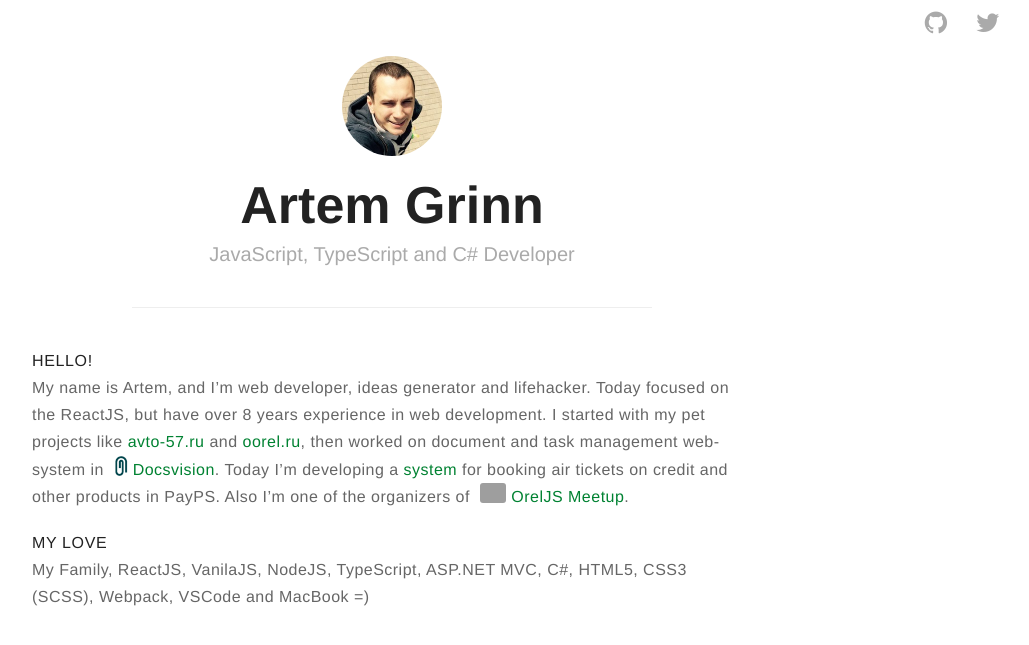
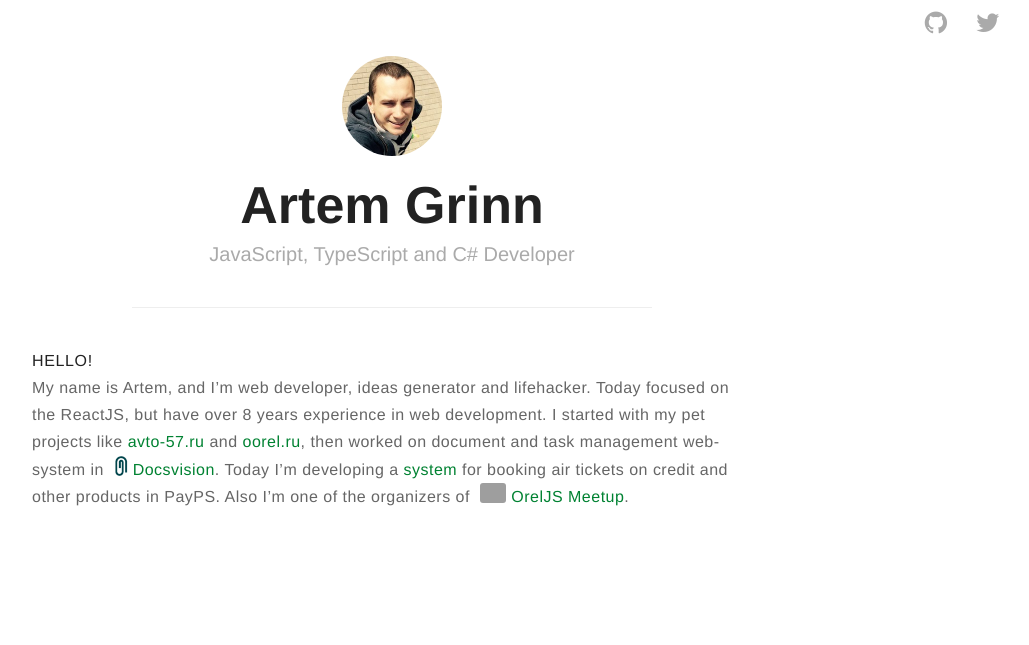
Before and after one commit to ArtemGrinn/artemgrinn.github.io, a Jekyll site: the page built from index.md, in a window 1280 px wide. Shown: the top 645 px of the page, without its empty margins (248-1277 px from the left). Built offline with Jekyll 4.4.1, drawn with Linux system fonts in a browser that asks for light colours; our own code applies the rules of GitHub Pages for plain Markdown files.

Commit message:
Update index.md

```diff
--- a/index.md
+++ b/index.md
@@ -7,6 +7,3 @@ profile: true
 My name is Artem, and I'm web developer, ideas generator and lifehacker. Today focused on the ReactJS, but have over 8 years experience in web development.
 I started with my pet projects like [avto-57.ru](http://avto-57.ru) and [oorel.ru](http://oorel.ru), then worked on document and task management web-system in ![DV logo](http://artemgrinn.github.io/assets/images/dv.png) [Docsvision](http://www.docsvision.com/products/legkiy-klient/).
 Today I'm developing a [system](https://travel.payps.ru/bilet) for booking air tickets on credit and other products in PayPS. Also I'm one of the organizers of ![OrelJS logo](http://artemgrinn.github.io/assets/images/oreljs.svg) [OrelJS Meetup](http://oreljs.ru).
-
-# MY LOVE
-My Family, ReactJS, VanilaJS, NodeJS, TypeScript, ASP.NET MVC, C#, HTML5, CSS3 (SCSS), Webpack, VSCode and MacBook =)
```
